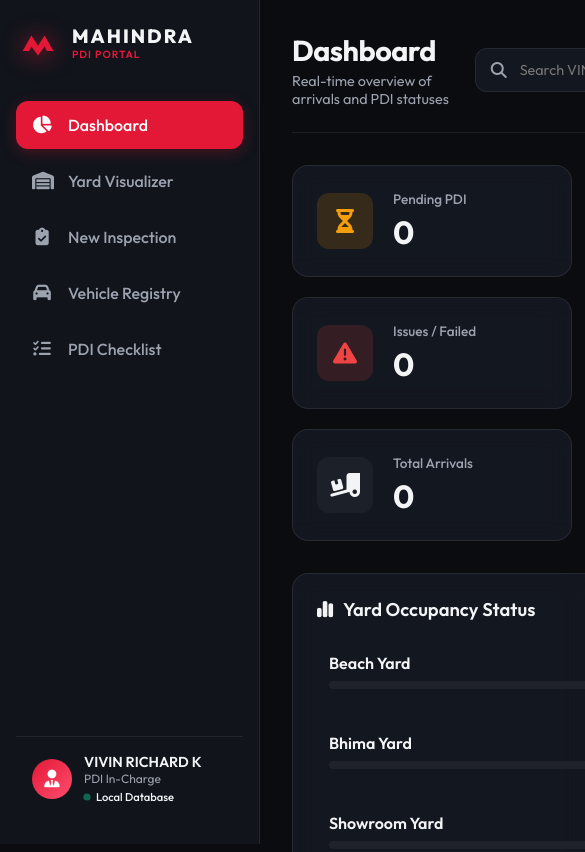
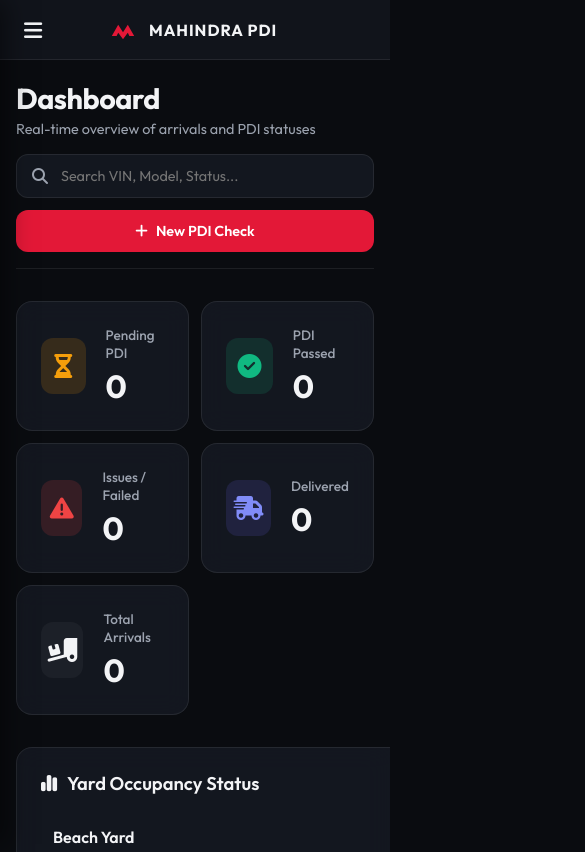
Before and after one commit to drifter47/PDI, a website: page www/index.html in a window 390 px wide. Shown: the top 852 px of the page, 585 px wide, since content can reach past the window. Drawn offline with Linux system fonts and the light colour scheme.

Commit message:
Optimize viewport scaling and add responsive layout for mobile screens

```diff
--- a/www/app.js
+++ b/www/app.js
@@ -260,6 +260,22 @@ function setupNavigation() {
         if (["dashboard", "yards", "inspections", "vehicles", "checklist"].includes(hashView)) {
             switchView(hashView);
         }
+    }
+
+    // Setup mobile drawer menu toggle
+    const toggleBtn = document.getElementById("mobile-menu-toggle");
+    const sidebar = document.querySelector(".sidebar");
+    if (toggleBtn && sidebar) {
+        toggleBtn.addEventListener("click", () => {
+            sidebar.classList.toggle("open");
+        });
+
+        // Close sidebar drawer when clicking a navigation link
+        navItems.forEach(item => {
+            item.addEventListener("click", () => {
+                sidebar.classList.remove("open");
+            });
+        });
     }
 }
 
--- a/www/index.html
+++ b/www/index.html
@@ -2,7 +2,7 @@
 <html lang="en">
 <head>
     <meta charset="UTF-8">
-    <meta name="viewport" content="width=device-width, initial-scale=1.0">
+    <meta name="viewport" content="width=device-width, initial-scale=1.0, maximum-scale=1.0, user-scalable=no, viewport-fit=cover">
     <title>Mahindra PDI Portal - Yard & Vehicle Inspection Manager</title>
     <!-- Google Fonts -->
     <link rel="preconnect" href="https://fonts.googleapis.com">
@@ -15,6 +15,20 @@
 </head>
 <body class="dark-theme">
     <div class="app-container">
+        <!-- Mobile Header -->
+        <header class="mobile-header">
+            <button id="mobile-menu-toggle" class="mobile-menu-btn">
+                <i class="fa-solid fa-bars"></i>
+            </button>
+            <div class="mobile-brand">
+                <svg viewBox="0 0 100 60" class="mahindra-peaks-mobile" style="width: 32px; height: auto;">
+                    <path d="M15 50 L35 15 L50 38 L65 15 L85 50 H70 L65 40 L50 60 L35 40 L30 50 Z" fill="#E31837" />
+                </svg>
+                <span>MAHINDRA PDI</span>
+            </div>
+            <div style="width: 40px;"></div> <!-- Spacer to keep brand logo centered -->
+        </header>
+
         <!-- Sidebar Navigation -->
         <aside class="sidebar">
             <div class="sidebar-header">
--- a/www/style.css
+++ b/www/style.css
@@ -1658,3 +1658,144 @@ select option {
         border-bottom: 1px solid #ccc !important;
     }
 }
+
+/* --- Mobile Responsive Layout Updates --- */
+
+/* Hide mobile header by default on desktop */
+.mobile-header {
+    display: none;
+}
+
+@media (max-width: 768px) {
+    /* Set layout constants for mobile */
+    :root {
+        --sidebar-width: 0px; /* main content has no static left margin */
+    }
+
+    /* Mobile Header Layout */
+    .mobile-header {
+        display: flex;
+        align-items: center;
+        justify-content: space-between;
+        height: 60px;
+        background-color: var(--bg-sidebar);
+        border-bottom: 1px solid var(--border-color);
+        padding: 0 16px;
+        position: fixed;
+        top: 0;
+        left: 0;
+        right: 0;
+        z-index: 99;
+    }
+
+    .mobile-menu-btn {
+        background: none;
+        border: none;
+        color: var(--text-primary);
+        font-size: 1.3rem;
+        cursor: pointer;
+        padding: 8px;
+    }
+
+    .mobile-brand {
+        display: flex;
+        align-items: center;
+        gap: 10px;
+    }
+
+    .mahindra-peaks-mobile {
+        width: 32px;
+        height: auto;
+    }
+
+    .mobile-brand span {
+        font-weight: 700;
+        letter-spacing: 1px;
+        font-size: 1rem;
+    }
+
+    /* Main Content adjust for mobile header */
+    .main-content {
+        margin-left: 0 !important;
+        padding: 80px 16px 24px 16px !important;
+        width: 100vw;
+        overflow-x: hidden;
+    }
+
+    /* Sidebar drawer style */
+    .sidebar {
+        width: 260px !important;
+        left: -260px !important;
+        transition: transform 0.3s cubic-bezier(0.4, 0, 0.2, 1);
+        z-index: 1000;
+        box-shadow: 5px 0 25px rgba(0, 0, 0, 0.5);
+    }
+
+    .sidebar.open {
+        transform: translateX(260px);
+    }
+
+    /* Top Bar alignment for mobile */
+    .top-bar {
+        flex-direction: column;
+        align-items: flex-start;
+        gap: 16px;
+        padding-bottom: 16px;
+    }
+
+    .top-bar-actions {
+        width: 100%;
+        flex-wrap: wrap;
+        gap: 12px;
+    }
+
+    .search-box {
+        width: 100% !important;
+    }
+
+    .btn {
+        width: 100%;
+        justify-content: center;
+    }
+
+    /* Dashboard Stats Grid */
+    .stats-grid {
+        grid-template-columns: repeat(auto-fit, minmax(160px, 1fr)) !important;
+        gap: 12px !important;
+    }
+
+    /* Tables responsive wrapping */
+    .table-container {
+        overflow-x: auto;
+        -webkit-overflow-scrolling: touch;
+        border-radius: 8px;
+    }
+
+    /* Toolbar responsive wrapping */
+    .toolbar {
+        flex-direction: column;
+        align-items: stretch !important;
+        gap: 16px;
+    }
+
+    .filter-group {
+        flex-direction: column;
+    }
+
+    /* Yard Grid Container Horizontal Scroll */
+    .yard-grid-container {
+        padding: 16px !important;
+        overflow-x: auto !important;
+        -webkit-overflow-scrolling: touch;
+    }
+
+    .visual-grid {
+        min-width: 640px !important;
+    }
+
+    /* Detail Modal layout */
+    .detail-grid {
+        grid-template-columns: 1fr !important;
+        gap: 16px !important;
+    }
+}
```
Also changed, not shown: AGENTS.md (+1 -1 lines), CLAUDE.md (+1 -1 lines).
